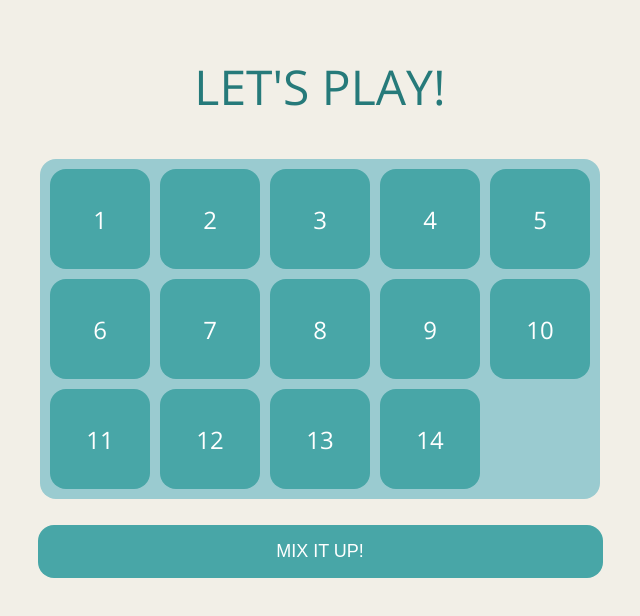
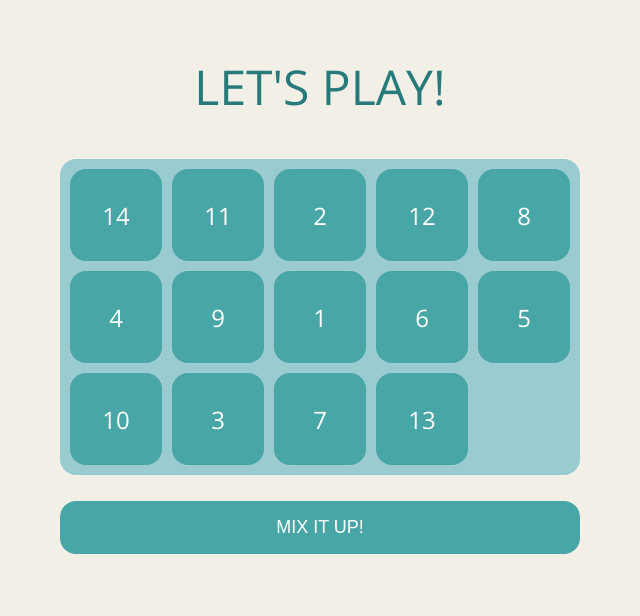
Before and after one commit to carolinmimmie/n-puzzle, a React (Vite) app: page / in a window 1280 px wide. Shown: the top 616 px of the page, without its empty margins (320-960 px from the left). Built offline with nearby package versions, Linux system fonts and the light colour scheme.

Commit message:
fixed bug with rows and columns

```diff
--- a/src/components/Game.tsx
+++ b/src/components/Game.tsx
@@ -1,5 +1,5 @@
 import { GAME_SETTINGS } from "../config";
-import { useState } from "react";
+import { useEffect, useState } from "react";
 import Tile from "./Tile";
 import WinMessage from "./WinMessage";
 import Button from "./Button";
@@ -17,10 +17,13 @@ const Game = () => {
 
     return array;
   };
+  const [gameArray, setGameArray] = useState<number[]>([]);
 
-  const [gameArray, setGameArray] = useState(() =>
-    generateGameArray(rows, columns)
-  );
+  useEffect(() => {
+    const newArray = generateGameArray(rows, columns);
+    const shuffled = [...newArray].sort(() => Math.random() - 0.5);
+    setGameArray(shuffled);
+  }, [rows, columns]);
   const [isWinning, setIsWinning] = useState(false);
 
   const shuffleTiles = () => {
@@ -92,7 +95,12 @@ const Game = () => {
 
   return (
     <div className="game">
-      <div className="game__board">
+      <div
+        className="game__board"
+        style={{
+          gridTemplateColumns: `repeat(${columns}, 1fr)`,
+        }}
+      >
         {gameArray.map((value, index) => (
           <Tile
             key={index}
--- a/src/styles/_button.scss
+++ b/src/styles/_button.scss
@@ -4,14 +4,15 @@ button {
   background-color: v.$teal;
   color: v.$white;
   border: none;
-  padding: 16px 25px;
+  padding: 12px 24px;
   font-size: 18px;
   text-transform: uppercase;
   border-radius: v.$border-radius;
   cursor: pointer;
-  width: 340px;
+  width: 320px;
   @include m.forSize(desktop) {
-    width: 565px;
+    width: 520px;
+    padding: 16px 25px;
   }
 }
 button:hover {
--- a/src/styles/_game.scss
+++ b/src/styles/_game.scss
@@ -10,13 +10,15 @@
 
   &__board {
     display: grid;
-    grid-template-columns: repeat(3, 100px);
+    width: 100%;
+    max-width: 300px;
+    padding: 10px;
     grid-gap: 10px;
     background-color: v.$mint;
     padding: 10px;
     border-radius: v.$border-radius;
     @include m.forSize(desktop) {
-      grid-template-columns: repeat(5, 100px);
+      max-width: 500px;
     }
   }
 }
--- a/src/styles/_tile.scss
+++ b/src/styles/_tile.scss
@@ -3,8 +3,8 @@
   display: flex;
   justify-content: center;
   align-items: center;
-  width: 100px;
-  height: 100px;
+  width: 100%;
+  aspect-ratio: 1 / 1;
   background-color: v.$teal;
   color: v.$white;
   font-size: 24px;
```
